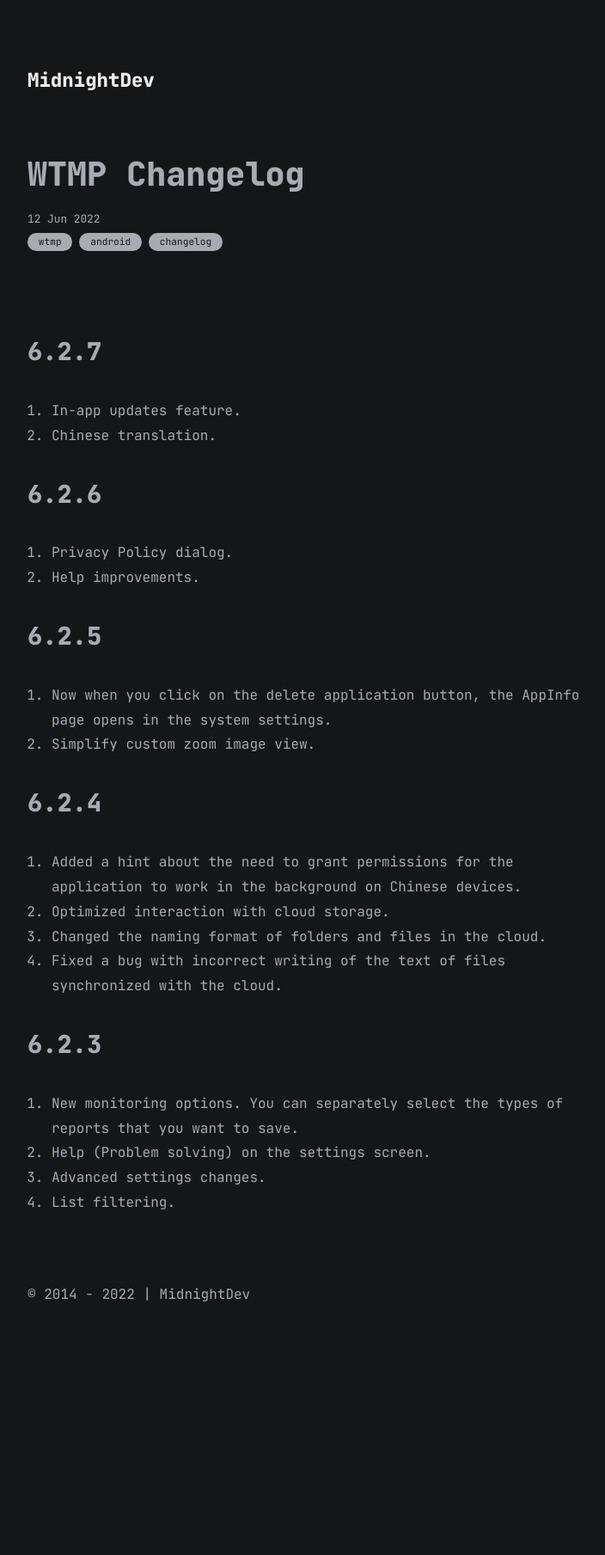
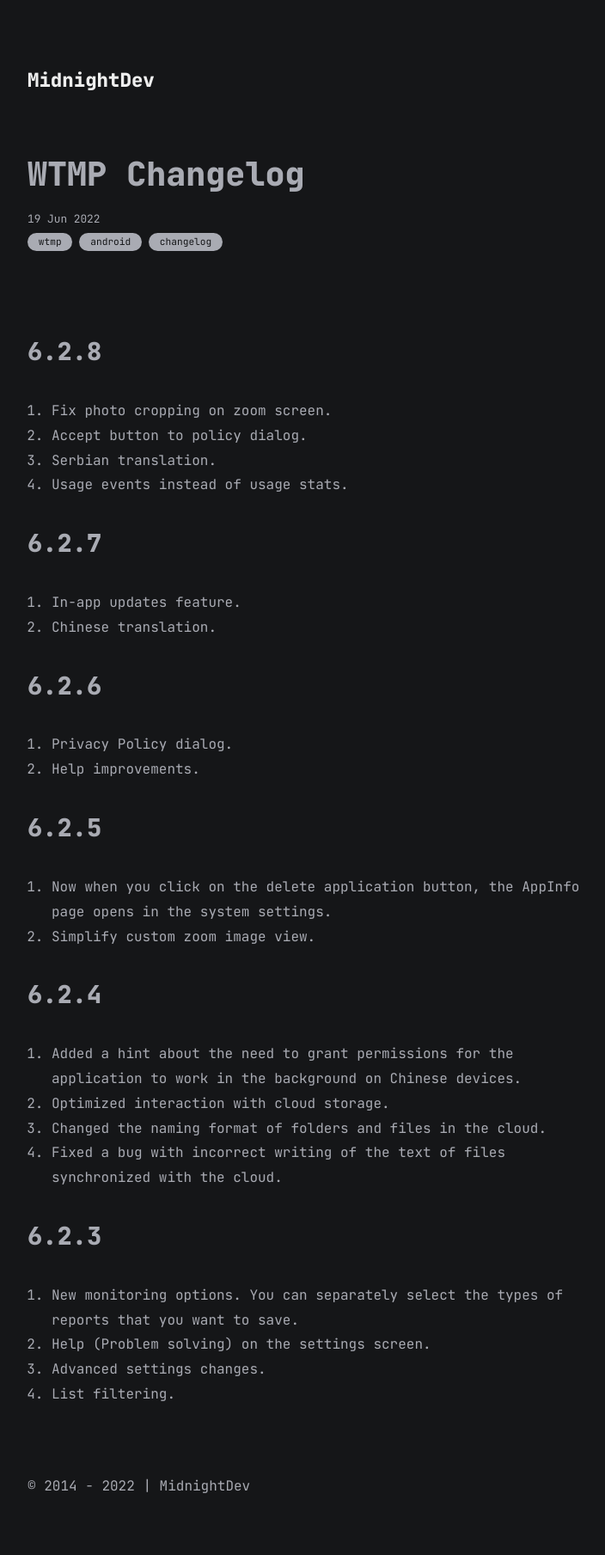
Before and after one commit to mdnghtdv/mdnghtdv.github.io, a Jekyll site: the page built from all_collections/_posts/2022-06-19-wtmp-changelog.md, in a window 1280 px wide. Shown: the whole page at 86% size, without its empty margins (283-987 px from the left). Built offline with Jekyll 4.4.1, drawn with Linux system fonts in a browser that asks for light colours; before the commit the page ends 1586 px from its top, so only the background shows below that.

Commit message:
Update and rename 2022-06-12-wtmp-changelog.md to 2022-06-19-wtmp-changelog.md

```diff
--- a/all_collections/_posts/2022-06-12-wtmp-changelog.md
+++ b/all_collections/_posts/2022-06-19-wtmp-changelog.md
@@ -1,9 +1,16 @@
 ---
 layout: post
 title: WTMP Changelog
-date: 2022-06-12
+date: 2022-06-19
 categories: [wtmp, android, changelog]
 ---
+
+## 6.2.8
+
+1. Fix photo cropping on zoom screen.
+2. Accept button to policy dialog.
+3. Serbian translation.
+4. Usage events instead of usage stats.
 
 ## 6.2.7
 
```
